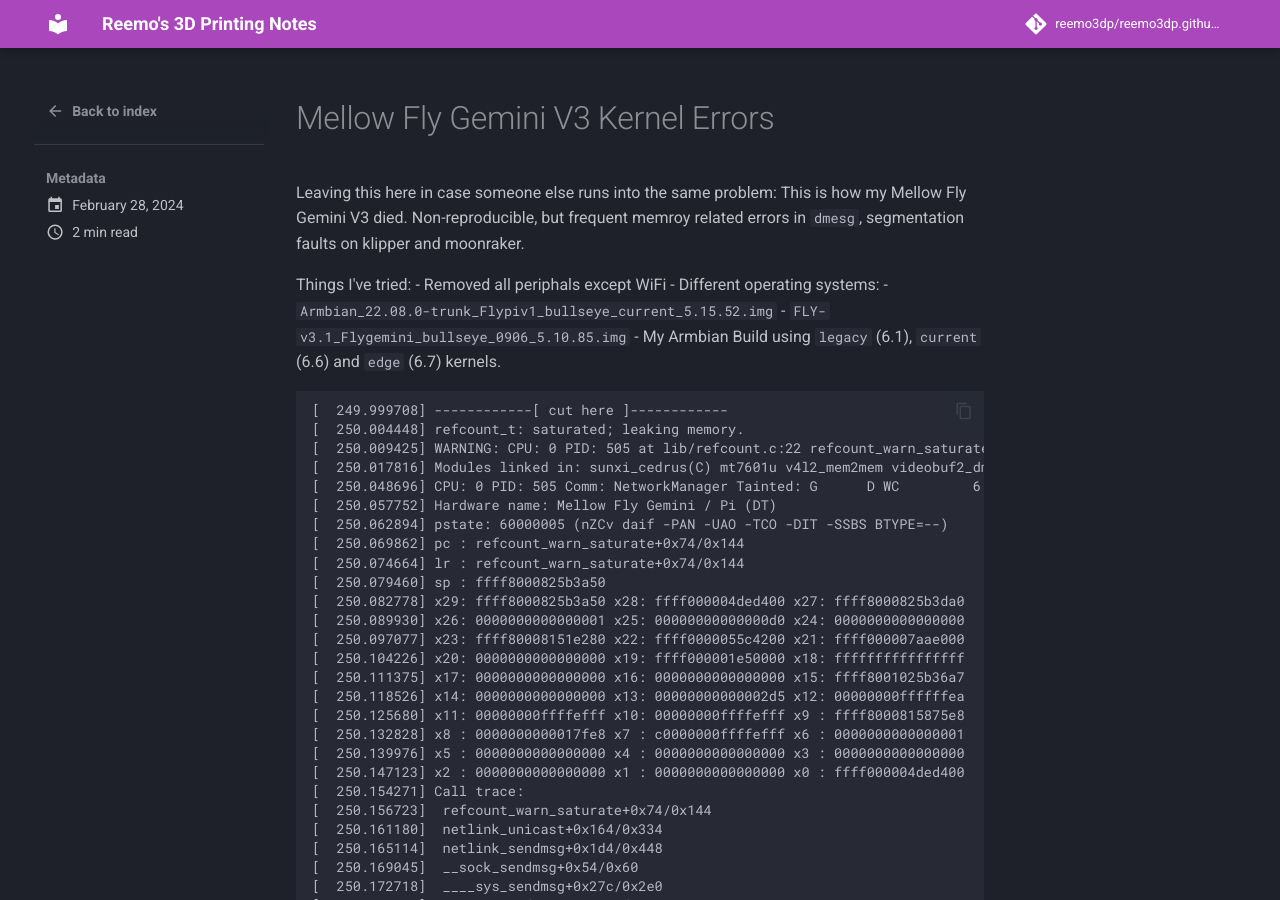
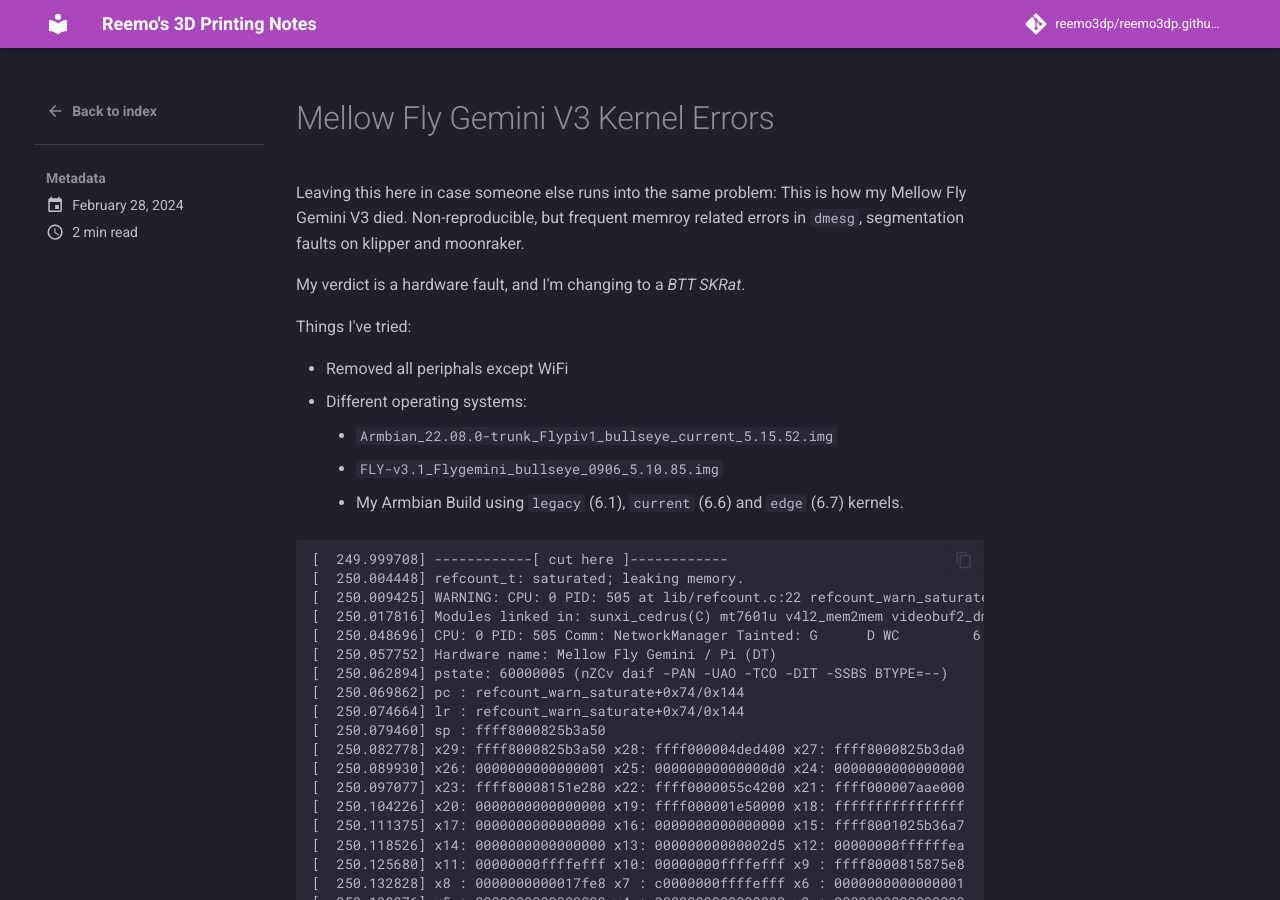
Before and after one commit to reemo3dp/reemo3dp.github.io, an MkDocs documentation site: the page built from docs/quick_notes/posts/2024-02-28_Gemini_Kernel_Errors.md, in a window 1280 px wide and 900 px high. Built offline with MkDocs 1.6.1 and Material for MkDocs 9.7.7, drawn with Linux system fonts in a browser that asks for light colours; comment, search, counter and statistics services are not loaded.

Commit message:
Fix formatting

````diff
--- a/docs/quick_notes/posts/2024-02-28_Gemini_Kernel_Errors.md
+++ b/docs/quick_notes/posts/2024-02-28_Gemini_Kernel_Errors.md
@@ -1,20 +1,22 @@
 ---
 date: 2024-02-28
 categories:
-- Mellow Fly Gemini V3
+  - Mellow Fly Gemini V3
 ---
 
 # Mellow Fly Gemini V3 Kernel Errors
 
 Leaving this here in case someone else runs into the same problem: This is how my Mellow Fly Gemini V3 died. Non-reproducible, but frequent memroy related errors in `dmesg`, segmentation faults on klipper and moonraker.
 
+My verdict is a hardware fault, and I'm changing to a *BTT SKRat*.
+
 Things I've tried:
+
 - Removed all periphals except WiFi
 - Different operating systems:
-  - `Armbian_22.08.0-trunk_Flypiv1_bullseye_current_5.15.52.img`
-  - `FLY-v3.1_Flygemini_bullseye_0906_5.10.85.img`
-  - My Armbian Build using `legacy` (6.1), `current` (6.6) and `edge` (6.7) kernels.
-
+    - `Armbian_22.08.0-trunk_Flypiv1_bullseye_current_5.15.52.img`
+    - `FLY-v3.1_Flygemini_bullseye_0906_5.10.85.img`
+    - My Armbian Build using `legacy` (6.1), `current` (6.6) and `edge` (6.7) kernels.
 
 ```
 [  249.999708] ------------[ cut here ]------------
@@ -54,7 +56,7 @@ Things I've tried:
 [  250.207232]  el0t_64_sync+0x190/0x194
 [  250.210901] ---[ end trace 0000000000000000 ]---
 [  309.133028] rcu: INFO: rcu_sched detected stalls on CPUs/tasks:
-[  309.139075] rcu: 	3-...0: (7 ticks this GP) idle=91a4/1/0x4000000000000000 softirq=10367/10368 fqs=3446
-[  309.148484] rcu: 	(detected by 1, t=15005 jiffies, g=16041, q=1416 ncpus=4)
+[  309.139075] rcu:  3-...0: (7 ticks this GP) idle=91a4/1/0x4000000000000000 softirq=10367/10368 fqs=3446
+[  309.148484] rcu:  (detected by 1, t=15005 jiffies, g=16041, q=1416 ncpus=4)
 [  309.155458] Sending NMI from CPU 1 to CPUs 3:
 ```
````
Also changed, not shown: 1 other file.
